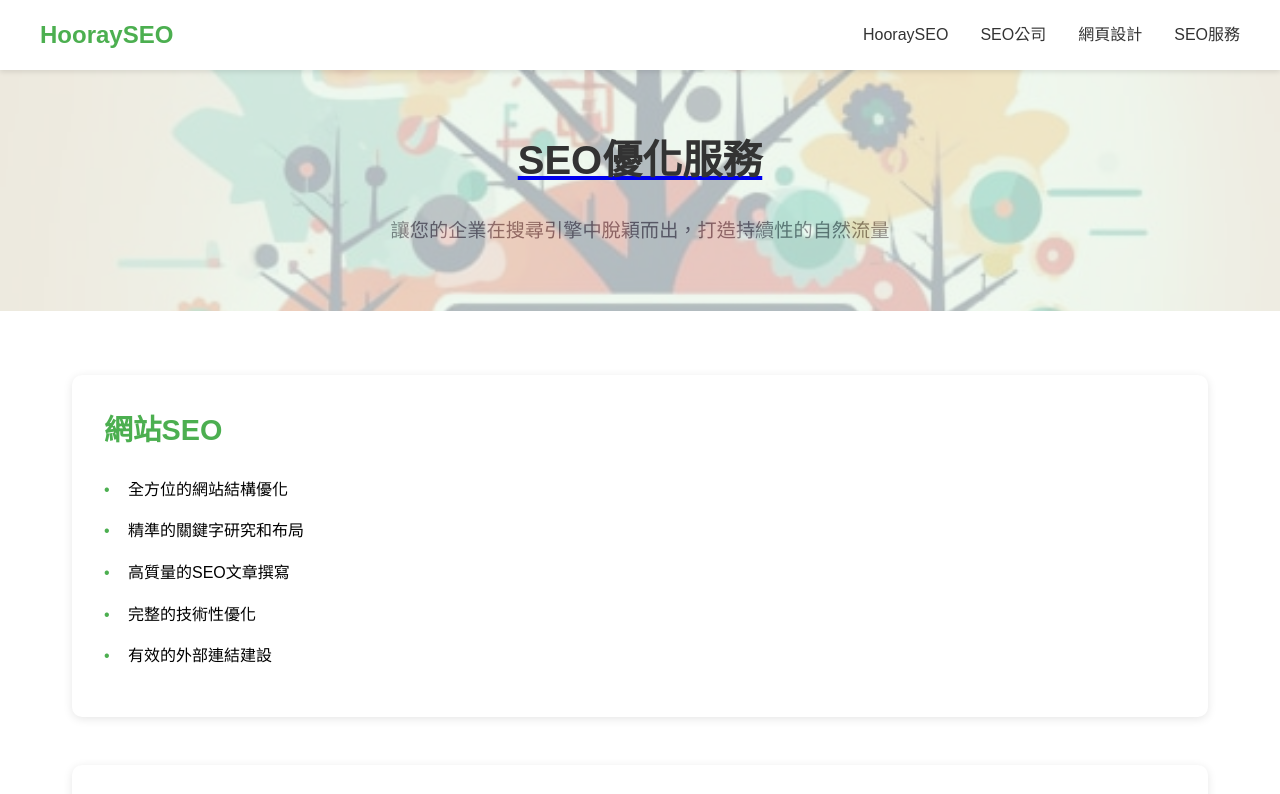
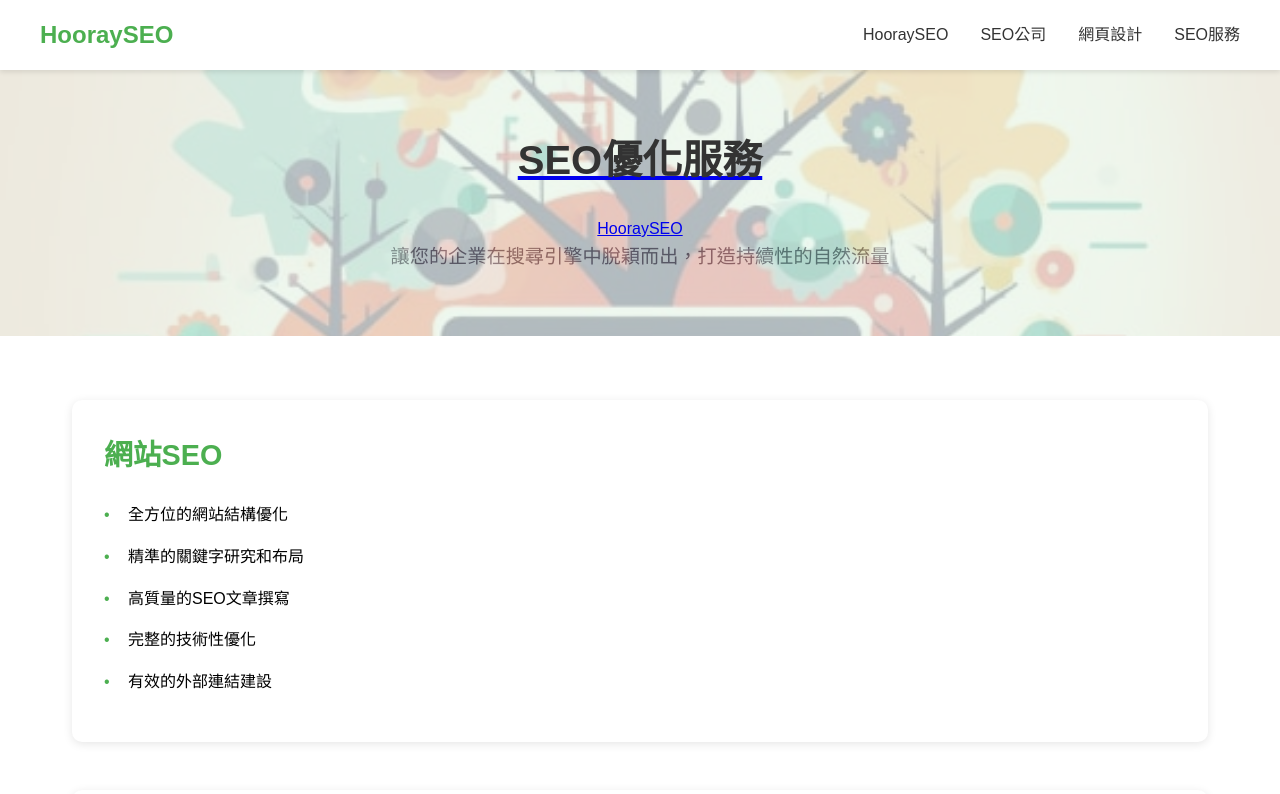
Before and after one commit to hoorayseo/hoorayseo.github.io, a plain HTML site: page seo.html in a window 1280 px wide. Shown: the top 794 px of the page. Drawn offline with Linux system fonts and the light colour scheme.

Commit message:
Update seo.html

```diff
--- a/seo.html
+++ b/seo.html
@@ -297,7 +297,7 @@
     <section class="page-hero">
 <img src="seo-services.jpg" alt="seo服務" class="page-hero-image">
     <div class="page-hero-content">
-       <a href="https://hoorayseo.com.hk/seo-services/" target="_blank"><h1> SEO優化服務</h1></a>
+       <a href="https://hoorayseo.com.hk/seo-services/" target="_blank"><h1> SEO優化服務</h1>HooraySEO</a>
 </div>
         <p>讓您的企業在搜尋引擎中脫穎而出，打造持續性的自然流量</p>
     </section>
```
